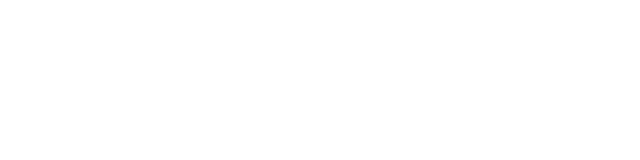
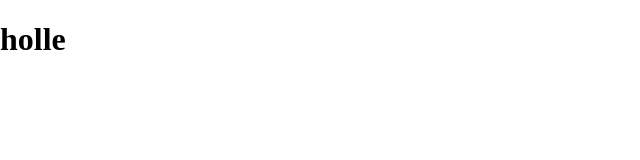
Before and after one commit to XO-ElectronicSheep/BodyPanel, a Vue app: page /forward in a window 1280 px wide. Shown: the top 160 px of the page, without its empty margins (0-640 px from the left). Built offline with nearby package versions, Linux system fonts and the light colour scheme.

Commit message:
提交测试

```diff
--- a/src/views/my_forward/Forward.vue
+++ b/src/views/my_forward/Forward.vue
@@ -2,7 +2,7 @@
 
 <template>
     <h1>
-
+        holle
     </h1>
 </template>
 
```
